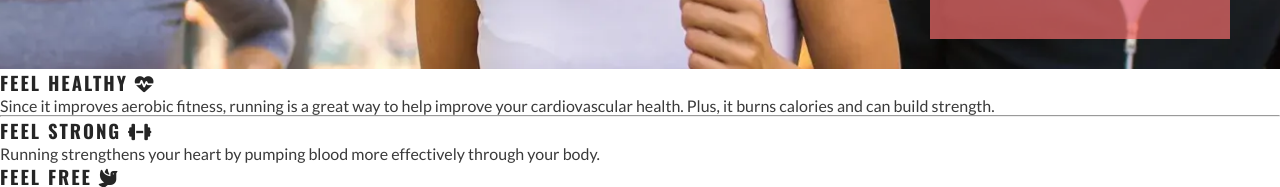
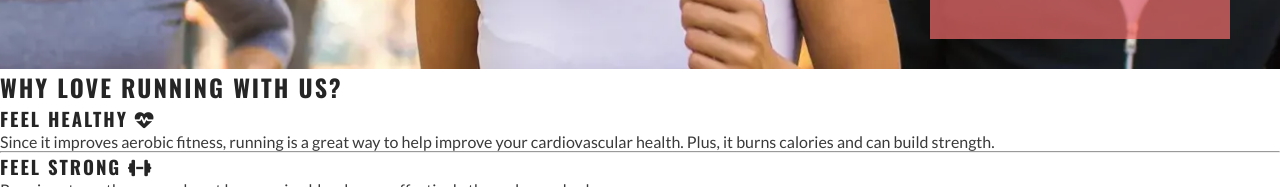
Before and after one commit to Damitwhy/Love-to-Run_KEN_BC, a plain HTML site: page index.html in a window 1280 px wide. Shown: the part 610-797 px from the top of the page. Drawn offline with nearby package versions, Linux system fonts and the light colour scheme.

Commit message:
Added Section containing divs and text to whyloverunning with us

```diff
--- a/index.html
+++ b/index.html
@@ -45,6 +45,7 @@
         </section>
         <!-- Adding Reasons Section 18/05/2024 -->
         <section id="reasons">
+            <h2>Why love running with us?</h2>
             <div id="benefits">
                 <div id="benefits-physical">
                     <div>
```
